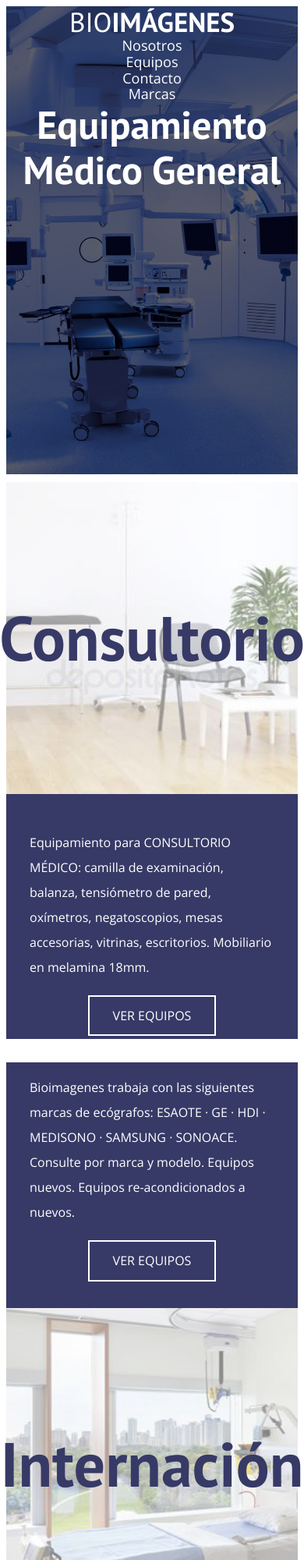
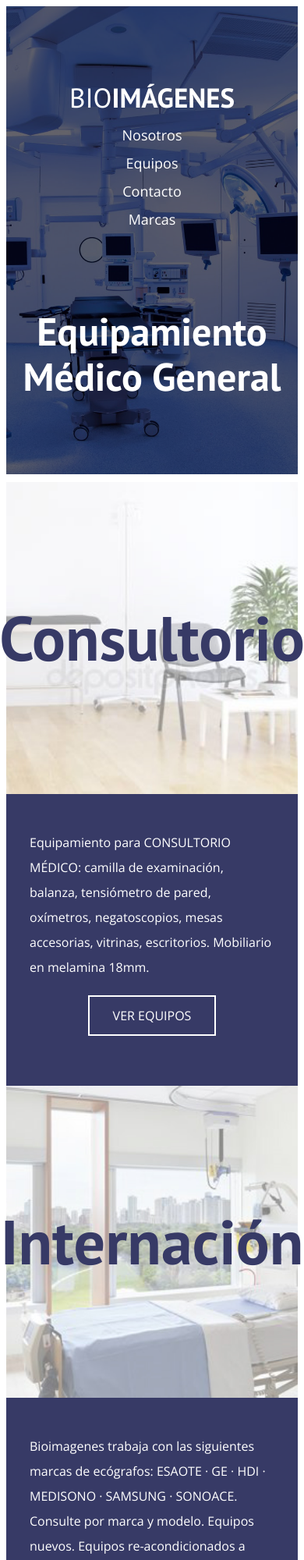
Before and after one commit to Fernskt/proyectoBioimagenes, a plain HTML site: page index.html in a window 390 px wide. Shown: the top 2000 px of the page at 78% size. Drawn offline with nearby package versions, Linux system fonts and the light colour scheme.

Commit message:
arreglando responsive

```diff
--- a/css/styles.css
+++ b/css/styles.css
@@ -85,6 +85,9 @@ img {
 .contenido_header{
     background-color: rgba(3, 1, 14, 0.61);
     height: 60rem;
+    display: flex;
+    flex-direction: column;
+    justify-content: space-evenly;
 }
 .header {
 
@@ -122,6 +125,7 @@ img {
 
 .logo {
     color: var(--blanco);
+
 }
 @media (min-width: 768px) {
     .logo__nombre{
@@ -131,7 +135,7 @@ img {
 .logo__nombre {
     font-weight: normal;
     font-size: 3.5rem;
-
+    margin-bottom: 1rem;
     text-transform: uppercase;
 }
 
@@ -152,7 +156,23 @@ img {
     text-align: center;
     font-size: 1.8rem;
     color: var(--blanco);
+    line-height: 2;
 }
+.indice{
+    display:flex;
+    flex-direction: column;
+    background-color: var(--primario);
+}
+
+@media (max-width: 768px) {
+    .indice_inv{
+        order: 2;
+    }
+    .indice_inv2{
+        order: 1;
+    }
+}
+
 @media (min-width: 768px) {
     .indice{
         display: grid;
@@ -162,9 +182,9 @@ img {
 
 }
 
-.indice{
-    background-color: var(--primario);
-}
+
+
+
 
 @media (min-width: 768px) {
     .parrafo{
@@ -179,6 +199,7 @@ img {
     color: var(--blanco);
     max-width: 50rem;
     margin: 3rem;
+    padding-bottom: 3rem;
 
 }
 .encabezado h1{
--- a/index.html
+++ b/index.html
@@ -68,7 +68,7 @@
                 </div>
             </section>
             <section class="indice">
-                <div class="parrafo">
+                <div class="parrafo indice_inv">
                     <p> Bioimagenes trabaja con las
                         siguientes marcas de ecógrafos:
                         ESAOTE · GE · HDI · MEDISONO ·
@@ -82,7 +82,7 @@
                             ver equipos
                         </a>
                 </div>
-                <div class="img_internacion">
+                <div class="img_internacion indice_inv2">
                     <div class="blanco">
                         <div class="encabezado">
                             <h1>Internación</h1>
@@ -113,7 +113,7 @@
                 </div>
             </section>
             <section class="indice">
-                <div class="parrafo">
+                <div class="parrafo indice_inv">
                     <p> Bioimagenes trabaja con las
                         siguientes marcas de ecógrafos:
                         ESAOTE · GE · HDI · MEDISONO ·
@@ -126,7 +126,7 @@
                             ver equipos
                         </a>
                 </div>
-                <div class="img_dpi">
+                <div class="img_dpi indice_inv2">
                     <div class="blanco">
                         <div class="encabezado">
                             <h1>Diagnostico por imagenes</h1>
```
